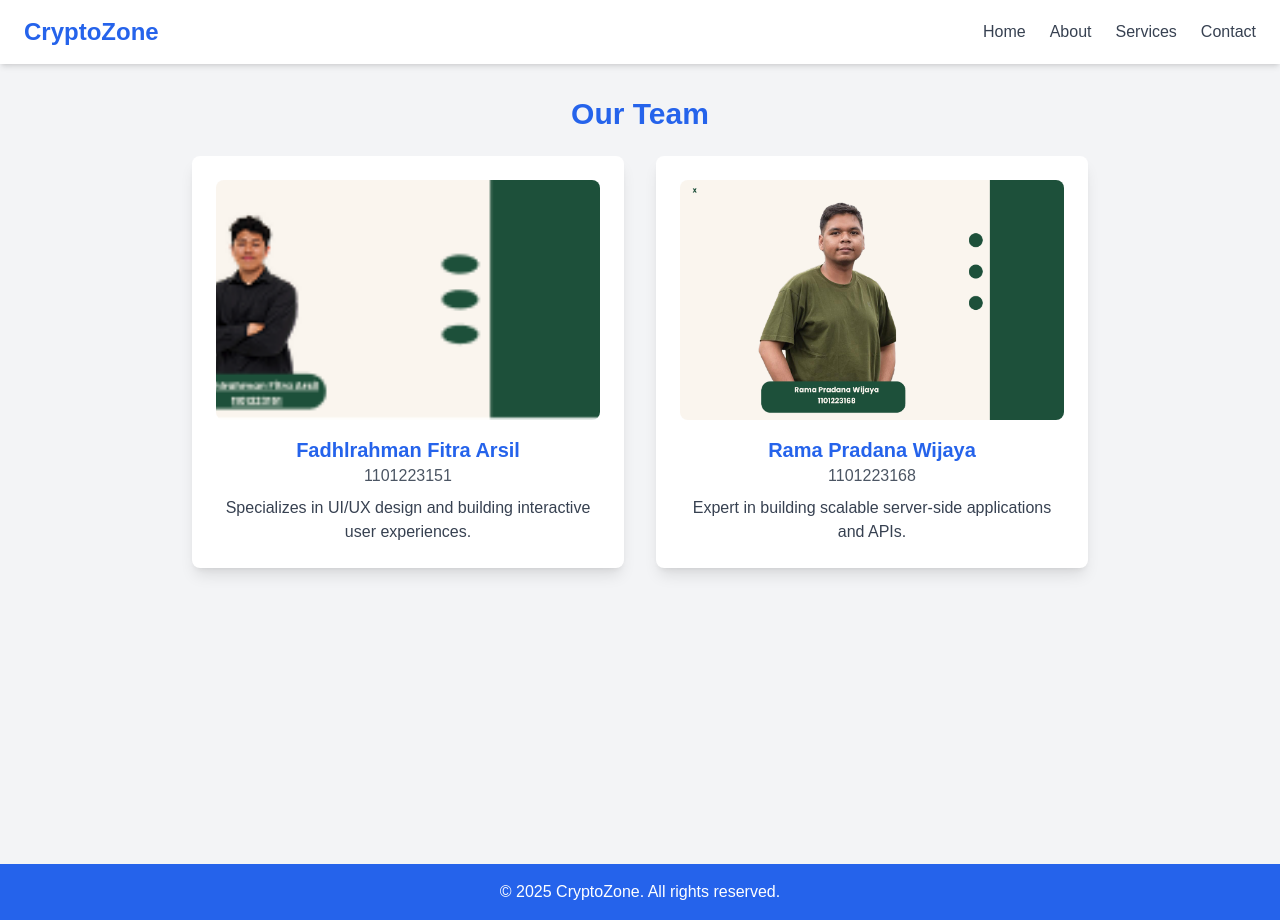
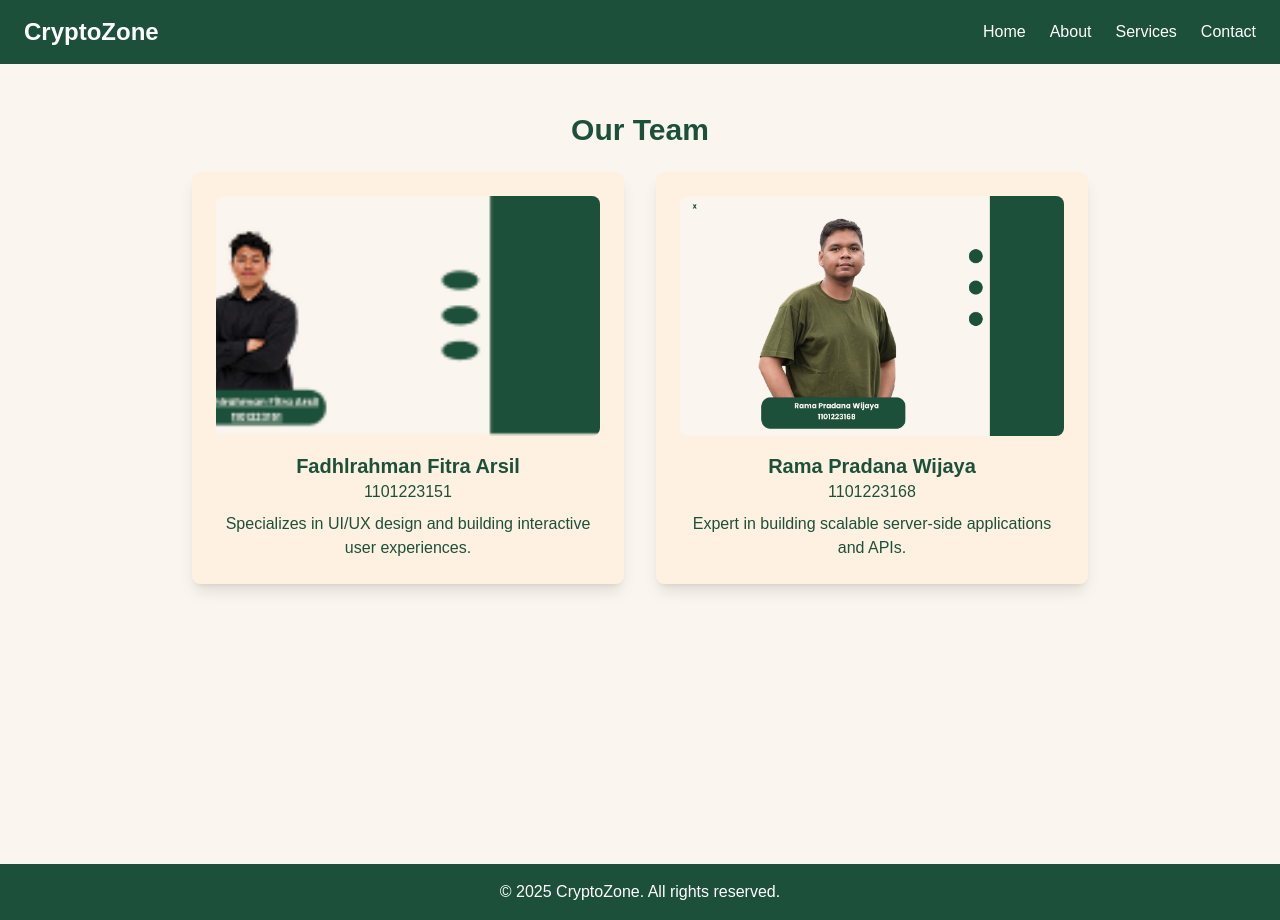
Before and after one commit to Fadhlrahman/website-cloud-computing, a Next.js app: page /contact in a window 1280 px wide. Built offline with nearby package versions, Linux system fonts and the light colour scheme.

Commit message:
mengubah warna tampilan frontend

```diff
--- a/app/components/Footer.tsx
+++ b/app/components/Footer.tsx
@@ -1,6 +1,6 @@
 export default function Footer() {
   return (
-    <footer className="bg-blue-600 text-white text-center py-4 mt-auto">
+    <footer className="bg-element text-white text-center py-4 mt-auto">
       <p>&copy; 2025 CryptoZone. All rights reserved.</p>
     </footer>
   );
--- a/app/components/Navbar.tsx
+++ b/app/components/Navbar.tsx
@@ -2,30 +2,30 @@ import Link from "next/link";
 
 export default function Navbar() {
   return (
-    <nav className="bg-white shadow-md py-4">
+    <nav className="bg-element shadow-md py-4">
       <div className="container mx-auto flex justify-between items-center px-6">
-        <h1 className="text-2xl font-bold text-blue-600">CryptoZone</h1>
+        <h1 className="text-2xl font-bold text-white">CryptoZone</h1>
         <ul className="flex space-x-6">
           <li>
-            <Link href="/" className="text-gray-700 hover:text-blue-500">
+            <Link href="/" className="text-white hover:text-blue-500">
               Home
             </Link>
           </li>
           <li>
-            <Link href="/about" className="text-gray-700 hover:text-blue-500">
+            <Link href="/about" className="text-white hover:text-blue-500">
               About
             </Link>
           </li>
           <li>
             <Link
               href="/services"
-              className="text-gray-700 hover:text-blue-500"
+              className="text-white hover:text-blue-500"
             >
               Services
             </Link>
           </li>
           <li>
-            <Link href="/contact" className="text-gray-700 hover:text-blue-500">
+            <Link href="/contact" className="text-white hover:text-blue-500">
               Contact
             </Link>
           </li>
--- a/app/contact/page.tsx
+++ b/app/contact/page.tsx
@@ -2,13 +2,13 @@ import Image from "next/image";
 
 export default function Contact() {
   return (
-    <div className="min-h-screen flex flex-col items-center p-8">
-      <h2 className="text-3xl font-bold text-blue-600 mb-6">Our Team</h2>
+    <div className="min-h-screen overflow-x-hidden bg-belakang flex flex-col items-center p-12">
+      <h2 className="text-3xl font-bold text-element mb-6">Our Team</h2>
 
       {/* Grid Profil */}
       <div className="grid grid-cols-1 md:grid-cols-2 gap-8 w-full max-w-4xl">
         {/* Profil 1: Fadhlrahman */}
-        <div className="bg-white rounded-lg shadow-lg p-6 flex flex-col items-center">
+        <div className="bg-element2 rounded-lg shadow-lg p-6 flex flex-col items-center">
           <Image
             src="/images/fadhlrahman.png"
             width={200}
@@ -16,18 +16,18 @@ export default function Contact() {
             className="rounded-lg object-cover w-full h-60"
             alt="Fadhlrahman Fitra Arsil"
           />
-          <h3 className="text-xl font-bold text-blue-600 mt-4">
+          <h3 className="text-xl font-bold text-element mt-4">
             Fadhlrahman Fitra Arsil
           </h3>
-          <p className="text-gray-600">1101223151</p>
-          <p className="text-gray-700 text-center mt-2">
+          <p className="text-element">1101223151</p>
+          <p className="text-element text-center mt-2">
             Specializes in UI/UX design and building interactive user
             experiences.
           </p>
         </div>
 
         {/* Profil 2: Rama */}
-        <div className="bg-white rounded-lg shadow-lg p-6 flex flex-col items-center">
+        <div className="bg-element2 rounded-lg shadow-lg p-6 flex flex-col items-center">
           <Image
             src="/images/rama.png"
             width={200}
@@ -35,11 +35,11 @@ export default function Contact() {
             className="rounded-lg object-cover w-full h-60"
             alt="Rama Pradana Wijaya"
           />
-          <h3 className="text-xl font-bold text-blue-600 mt-4">
+          <h3 className="text-xl font-bold text-element mt-4">
             Rama Pradana Wijaya
           </h3>
-          <p className="text-gray-600">1101223168</p>
-          <p className="text-gray-700 text-center mt-2">
+          <p className="text-element">1101223168</p>
+          <p className="text-element text-center mt-2">
             Expert in building scalable server-side applications and APIs.
           </p>
         </div>
--- a/app/globals.css
+++ b/app/globals.css
@@ -4,7 +4,7 @@
 
 :root {
   --background: #ffffff;
-  --foreground: #171717;
+  --foreground: #1a1a1a;
 }
 
 @media (prefers-color-scheme: dark) {
--- a/app/page.tsx
+++ b/app/page.tsx
@@ -3,12 +3,12 @@ import Link from "next/link";
 
 export default function Home() {
   return (
-    <div className="min-h-screen overflow-x-hidden bg-gray-50 flex flex-col items-center">
+    <div className="min-h-screen overflow-x-hidden bg-belakang flex flex-col items-center">
       {/* Hero Section */}
-      <div className="container mx-auto p-8 bg-white shadow-lg rounded-2xl mt-10">
+      <div className="container mx-auto p-8 bg-element shadow-lg rounded-2xl mt-10">
         <div className="grid grid-cols-1 md:grid-cols-2 gap-6">
           {/* Text Content */}
-          <div className="flex flex-col items-center justify-center p-6 bg-blue-500 text-white rounded-lg shadow-md">
+          <div className="flex flex-col items-center justify-center p-6 bg-element2 text-element rounded-lg shadow-md">
             <h2 className="text-3xl font-bold mb-4">Welcome to Our Site</h2>
             <p className="text-lg text-center max-w-md">
               Experience the best services with us.
@@ -18,7 +18,7 @@ export default function Home() {
           {/* Image */}
           <div className="flex items-center justify-center">
             <Image
-              src="/hero-image.jpg"
+              src="/images/gambar-koin.jpeg"
               width={400}
               height={300}
               alt="Hero Image"
@@ -29,8 +29,8 @@ export default function Home() {
       </div>
 
       {/* Additional Information */}
-      <div className="container mx-auto mt-10 p-6 bg-white rounded-lg shadow-md text-center max-w-2xl">
-        <p className="text-lg text-gray-700 leading-relaxed">
+      <div className="container mx-auto mt-10 p-6 bg-element2 rounded-lg shadow-md text-center max-w-2xl">
+        <p className="text-lg text-element leading-relaxed">
           Our website is dedicated to providing top-notch services and
           innovative solutions. We believe in quality, excellence, and customer
           satisfaction. Join us on this journey to explore new opportunities and
--- a/tailwind.config.ts
+++ b/tailwind.config.ts
@@ -3,8 +3,15 @@ import type { Config } from "tailwindcss";
 const config: Config = {
   content: ["./app/**/*.{js,ts,jsx,tsx}", "./components/**/*.{js,ts,jsx,tsx}"],
   theme: {
-    extend: {},
+    extend: {
+      colors: {
+        belakang: "#faf5ee",
+        element: "#1d503a",
+        element2: "#fef1e1",
+      },
+    },
   },
   plugins: [],
 };
+
 export default config;
```
Also changed, not shown: public/images/gambar-koin.jpeg (added).
